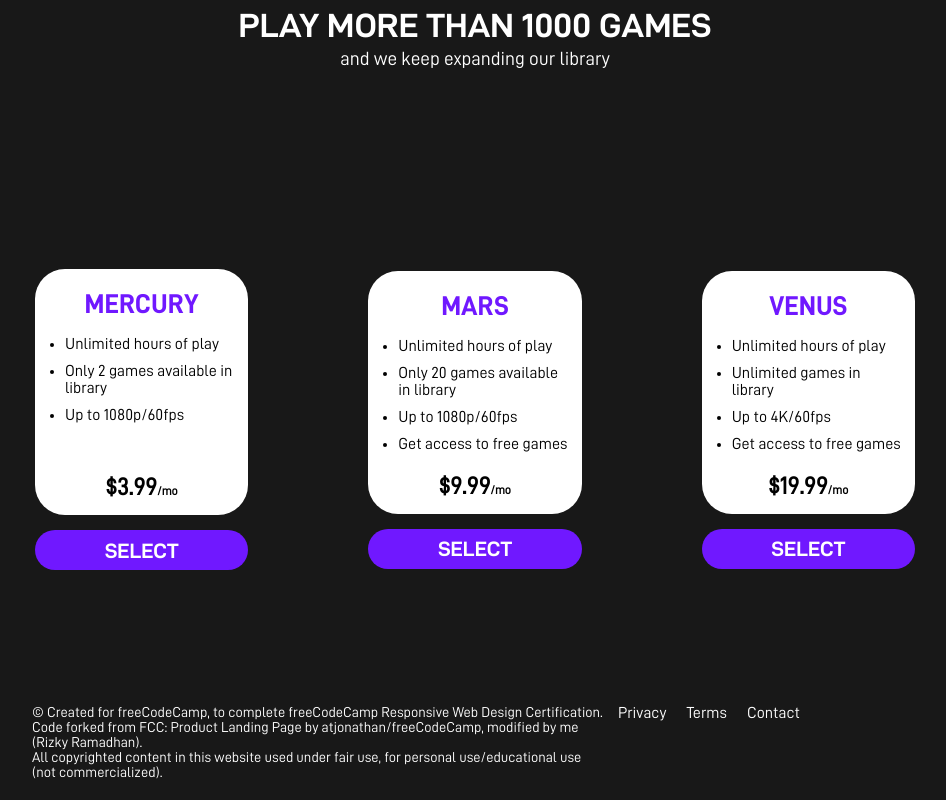
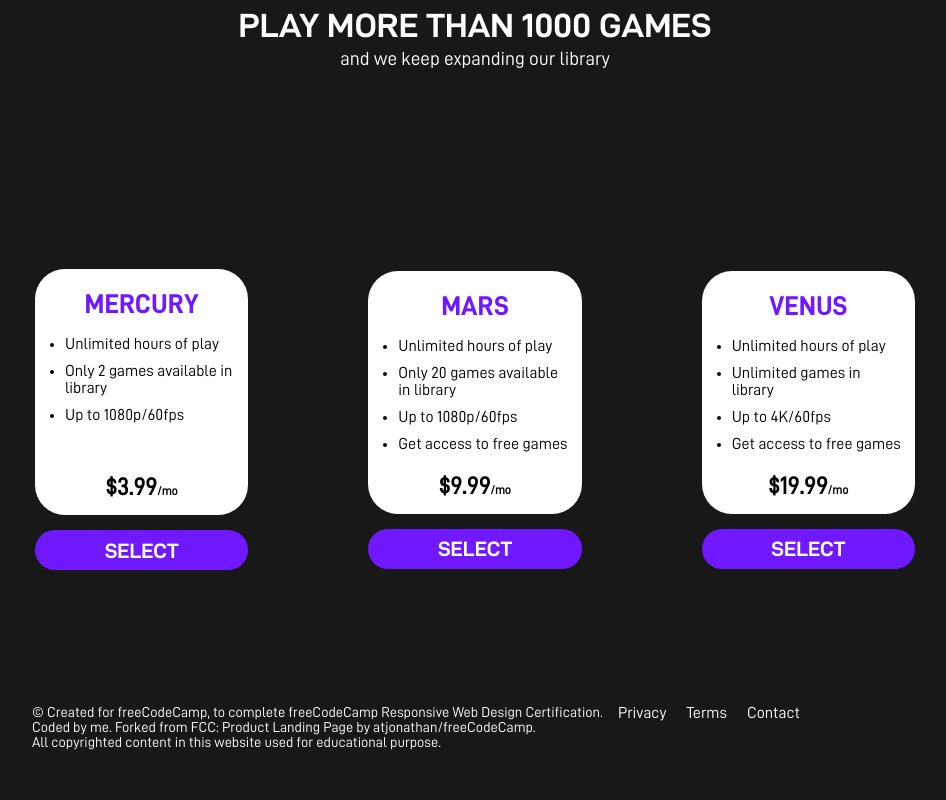
Before and after one commit to risesia/landingpage, a plain HTML site: page index.html in a window 1280 px wide. Shown: the part 1864-2664 px from the top of the page, without its empty margins (165-1111 px from the left). After the commit the page ends 2634 px from the top, so only its background shows below. Drawn offline with Linux system fonts and the light colour scheme; files that its build step writes are made by us from their sources; files whose address does not match are found by name.

Commit message:
Update credit

```diff
--- a/index.html
+++ b/index.html
@@ -148,8 +148,8 @@
             <!--footer-start-->
             <footer>
                 <span>© Created for freeCodeCamp, to complete freeCodeCamp Responsive Web Design Certification.<br>
-                    Code forked from <a href="https://codepen.io/freeCodeCamp/full/RKRbwL">FCC: Product Landing Page</a> by atjonathan/freeCodeCamp, modified by me (Rizky Ramadhan).<br>
-                    All copyrighted content in this website used under fair use, for personal use/educational use (not commercialized).
+                    Coded by <a href="https://github.com/risesia">me</a>. Forked from <a href="https://codepen.io/freeCodeCamp/full/RKRbwL">FCC: Product Landing Page</a> by atjonathan/freeCodeCamp.<br>
+                    All copyrighted content in this website used for educational purpose.
                 </span>
                 <ul>
                     <li><a href="#">Privacy</a></li>
```
